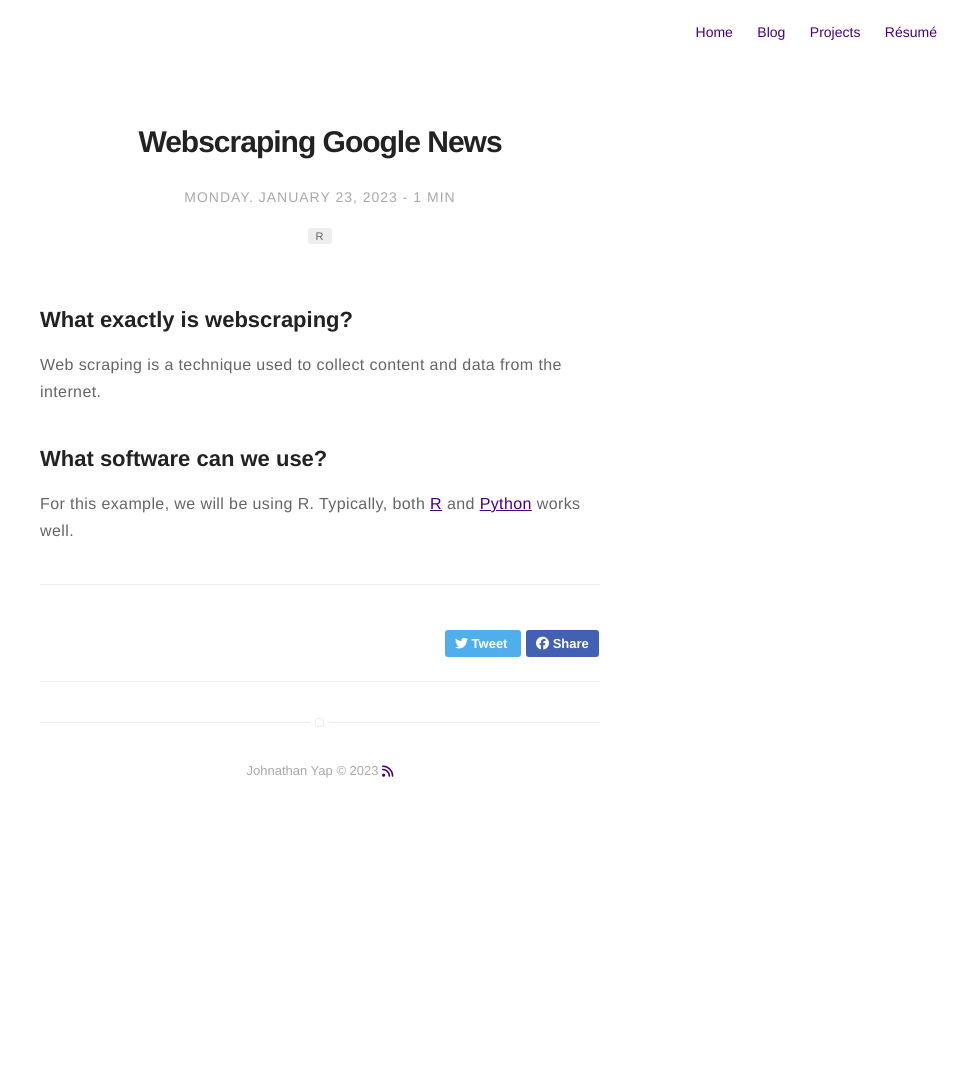
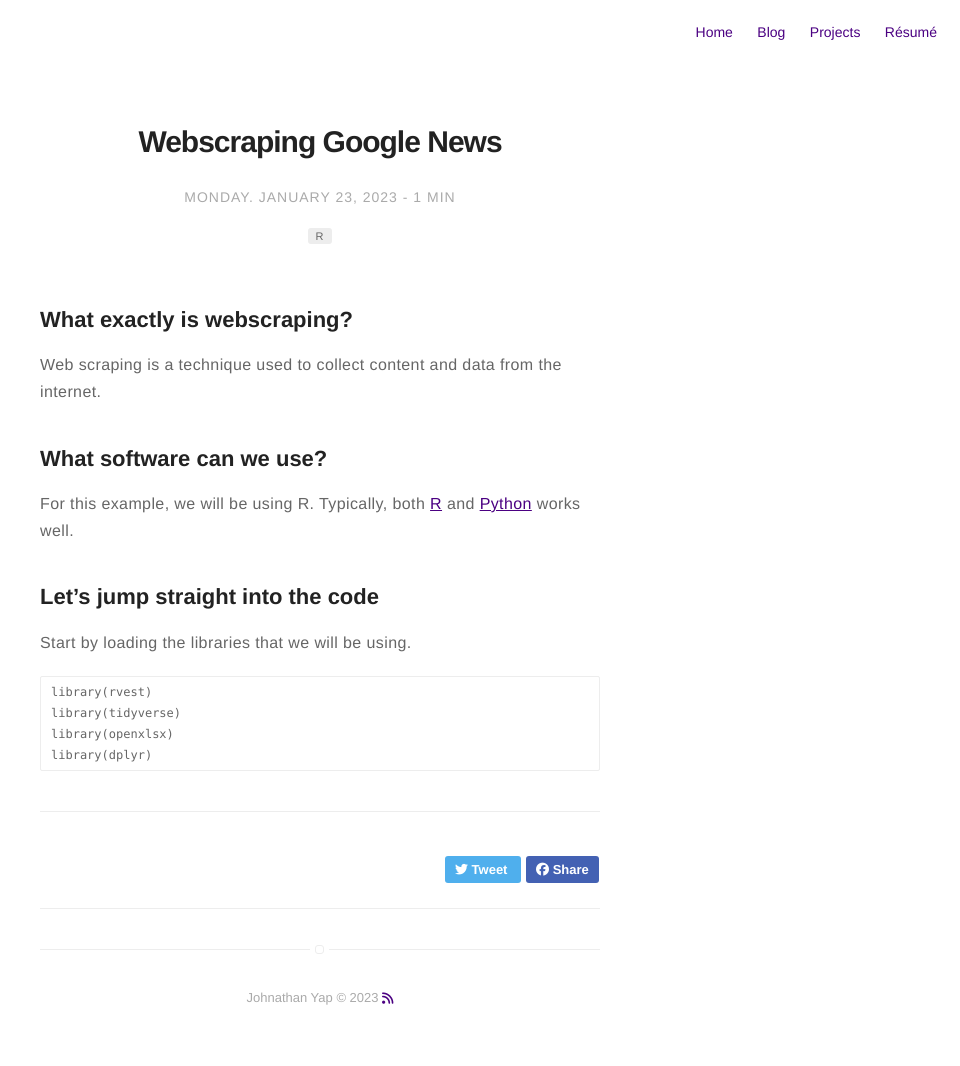
Before and after one commit to jxhnthan/john, a Jekyll site: the page built from _posts/2023-03-29-webscraping.markdown, in a window 1280 px wide. Shown: the whole page, without its empty margins (320-1280 px from the left). Built offline with Jekyll 4.4.1, drawn with Linux system fonts in a browser that asks for light colours; nearby versions of some CDN libraries; before the commit the page ends 900 px from its top, so only the background shows below that.

Commit message:
Update 2023-03-29-webscraping.markdown

````diff
--- a/_posts/2023-03-29-webscraping.markdown
+++ b/_posts/2023-03-29-webscraping.markdown
@@ -21,7 +21,16 @@ Web scraping is a technique used to collect content and data from the internet.
 
 For this example, we will be using R. Typically, both [R][1] and [Python][2] works well.
 
+## Let's jump straight into the code
 
+Start by loading the libraries that we will be using.
+
+```{r}
+library(rvest)
+library(tidyverse)
+library(openxlsx)
+library(dplyr)
+```
 
 [1]: https://posit.co/products/open-source/rstudio/
 [2]: https://www.python.org
````
